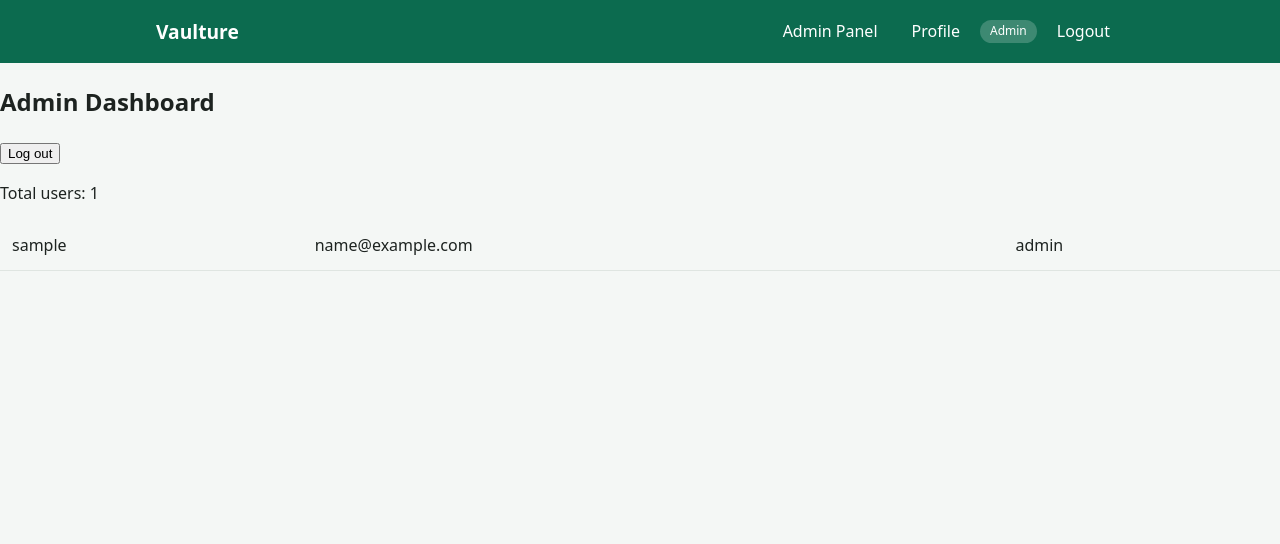
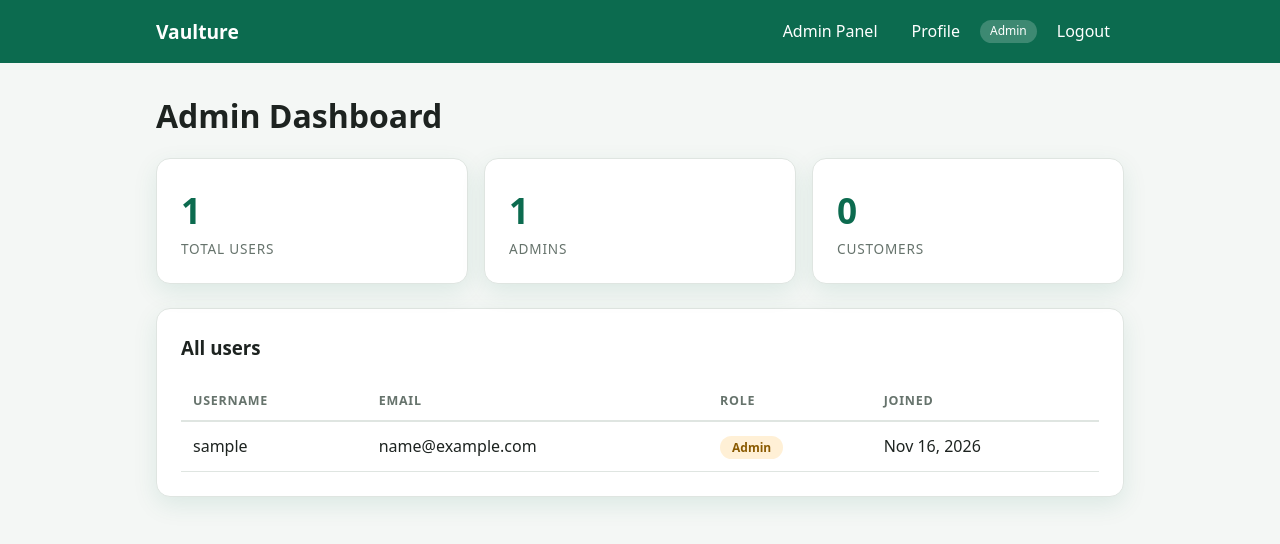
Before and after one commit to Jillian-Oledan/Vaulture-Oledan-JillianBritney-G02, a Django app: page /dashboard/admin/ in a window 1280 px wide. Shown: the top 544 px of the page. Run offline with Django 5.2, Linux system fonts and the light colour scheme; the visitor is signed in with stand-in values (Sample User, id 1); data comes from the database, SQL or seed files in the repository.

Commit message:
feat(design): redesign admin and customer dashboards

```diff
--- a/accounts/views.py
+++ b/accounts/views.py
@@ -61,9 +61,16 @@ def dashboard_redirect(request):
 
 @role_required("admin")
 def admin_dashboard(request):
-    ctx = {"users": User.objects.all().order_by("-date_joined"),
-           "total": User.objects.count()}
-    return render(request, "dashboards/admin.html", ctx)
+    users = User.objects.all()
+    total = users.count()
+    admins = users.filter(role='admin').count()
+    customers = users.filter(role='customer').count()
+    return render(request, "dashboards/admin.html", {
+        "users": users,
+        "total": total,
+        "admins": admins,
+        "customers": customers,
+    })
 
 
 @role_required("customer")
--- a/templates/dashboards/admin.html
+++ b/templates/dashboards/admin.html
@@ -1,11 +1,31 @@
 {% extends "base.html" %}
+{% block title %}Admin Dashboard{% endblock %}
 {% block content %}
-<h2>Admin Dashboard</h2>
-<form method="post" action="{% url 'logout' %}">{% csrf_token %}<button type="submit">Log out</button></form>
-<p>Total users: {{ total }}</p>
-<table>
-  {% for u in users %}
-  <tr><td>{{ u.username }}</td><td>{{ u.email }}</td><td>{{ u.role }}</td></tr>
-  {% endfor %}
-</table>
+<div class="container">
+  <h1 class="page-title">Admin Dashboard</h1>
+  <form method="post" action="{% url 'logout' %}" style="margin-bottom:18px">{% csrf_token %}
+  </form>
+
+  <div class="stats">
+    <div class="card stat"><div class="num">{{ total }}</div><div class="label">Total users</div></div>
+    <div class="card stat"><div class="num">{{ admins }}</div><div class="label">Admins</div></div>
+    <div class="card stat"><div class="num">{{ customers }}</div><div class="label">Customers</div></div>
+  </div>
+
+  <div class="card">
+    <h3 style="margin-top:0">All users</h3>
+    <div class="table-wrap">
+      <table>
+        <tr><th>Username</th><th>Email</th><th>Role</th><th>Joined</th></tr>
+        {% for u in users %}
+        <tr>
+          <td>{{ u.username }}</td><td>{{ u.email }}</td>
+          <td><span class="pill {{ u.role }}">{{ u.get_role_display }}</span></td>
+          <td>{{ u.date_joined|date:"M d, Y" }}</td>
+        </tr>
+        {% endfor %}
+      </table>
+    </div>
+  </div>
+</div>
 {% endblock %}
```
Also changed, not shown: templates/dashboards/customer.html (+13 -7 lines).
